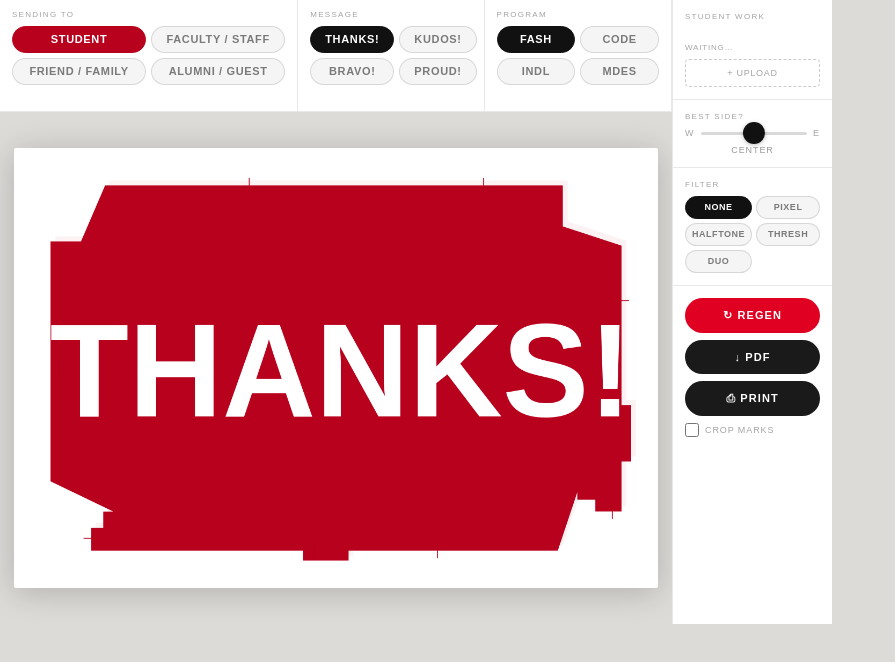
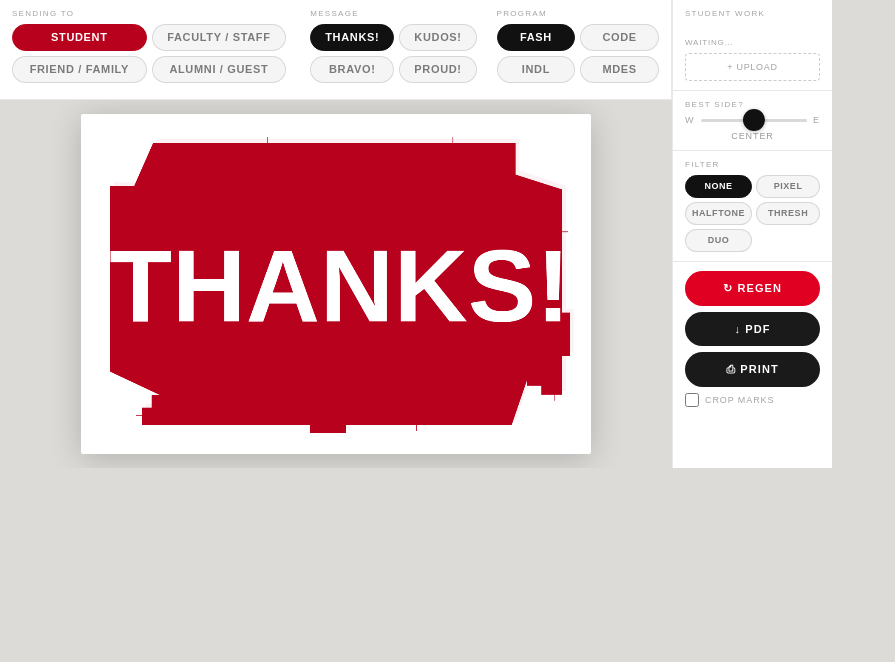
Before and after one commit to trischdj/daap-kiosk, a website: page index.html in a window 1280 px wide. Shown: the whole page, without its empty margins (0-895 px from the left). Drawn offline with nearby package versions, Linux system fonts and the light colour scheme; a script that the page names is missing; a web font is replaced by a local one.

Commit message:
Update index.html

```diff
--- a/index.html
+++ b/index.html
@@ -16,13 +16,13 @@
     --label: rgba(0,0,0,0.36);
     --text: #111;
     --ui: 'gotham', sans-serif;
-    --topbar: 112px;
+    --topbar: 100px;
     --rightpanel: 160px;
   }
   * { box-sizing: border-box; margin: 0; padding: 0; }
 
   html, body {
-    width: 832px; height: 624px;
+    width: 832px; height: 468px;
     overflow: hidden;
     background: var(--bg);
     color: var(--text);
@@ -45,11 +45,10 @@
   }
 
   .bar-col {
-    padding: 10px 12px;
+    padding: 9px 12px;
     display: flex;
     flex-direction: column;
-    gap: 7px;
-    border-right: 1px solid var(--border);
+    gap: 6px;
     overflow: hidden;
   }
   .bar-col:last-child { border-right: none; }
@@ -129,10 +128,8 @@
     overflow: hidden;
   }
 
-  /* Card: 832-160=672px wide avail, 624-112=512px tall avail
-     4×6 ratio: 512*1.5=768 too wide → use height: 484px → 726px too wide
-     → use width: 660px → 440px tall */
-  .scene { width: 660px; height: 440px; }
+  /* Card: avail 672×368px, 4×6 ratio → constrain by height: 340×510 */
+  .scene { width: 510px; height: 340px; }
   .flipper { width: 100%; height: 100%; position: relative; }
   .face {
     position: absolute; inset: 0;
@@ -152,9 +149,9 @@
     gap: 0; overflow: hidden;
   }
   .rpanel-sect {
-    padding: 12px;
+    padding: 9px 12px;
     border-bottom: 1px solid var(--border);
-    display: flex; flex-direction: column; gap: 7px;
+    display: flex; flex-direction: column; gap: 6px;
     flex-shrink: 0;
   }
   .rpanel-sect:last-child { border-bottom: none; }
```
